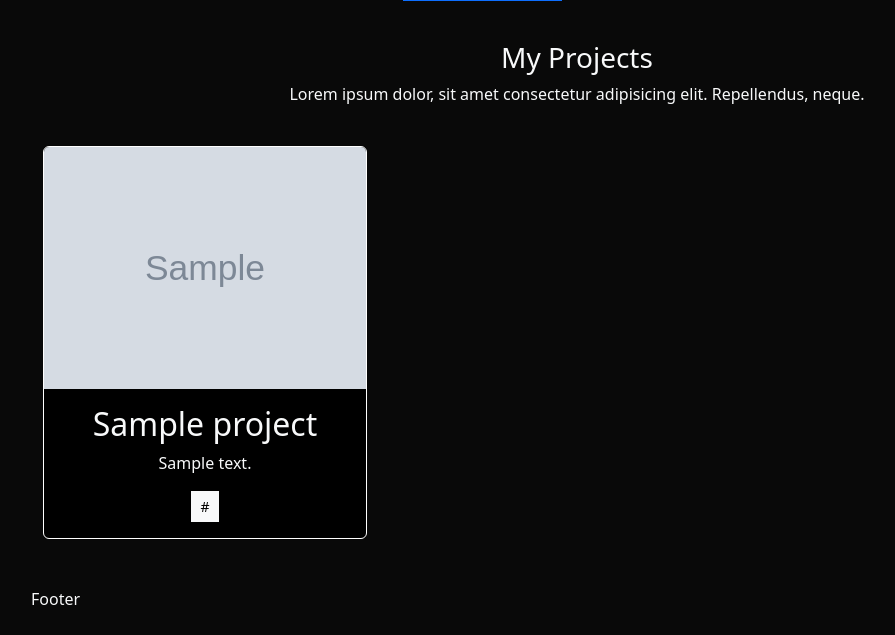
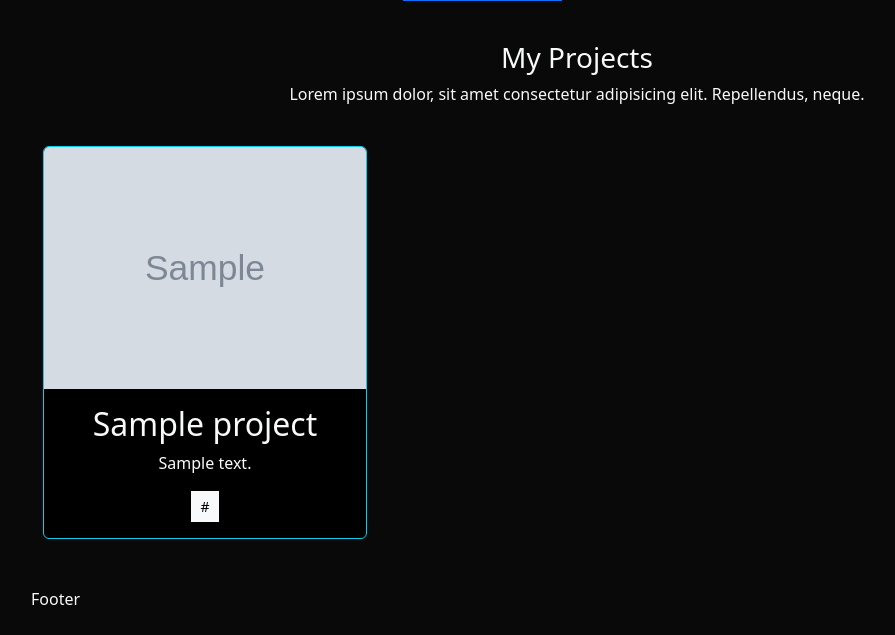
Before and after one commit to jonma0107/portfolio-with-django, a Django app: page / in a window 1280 px wide, with the pointer over the restyled element. Shown: the part 492-1127 px from the top of the page, without its empty margins (63-958 px from the left). Run offline with Django 4.2, Linux system fonts and the light colour scheme; tables that the repository leaves empty hold one stand-in row (values such as "Sample post"); grey boxes marked "Sample" are stand-in pictures.

Commit message:
[UPDATE] hover color

```diff
--- a/app_portfolio/static/main.css
+++ b/app_portfolio/static/main.css
@@ -22,8 +22,9 @@ body {
 
 /* HOVER */
 .card-project:hover {
-  border: 1px solid #fff;
+  border: 1px solid rgb(13, 202, 240);
   cursor: pointer;
 }
 
+
 /* FOOTER */
```
